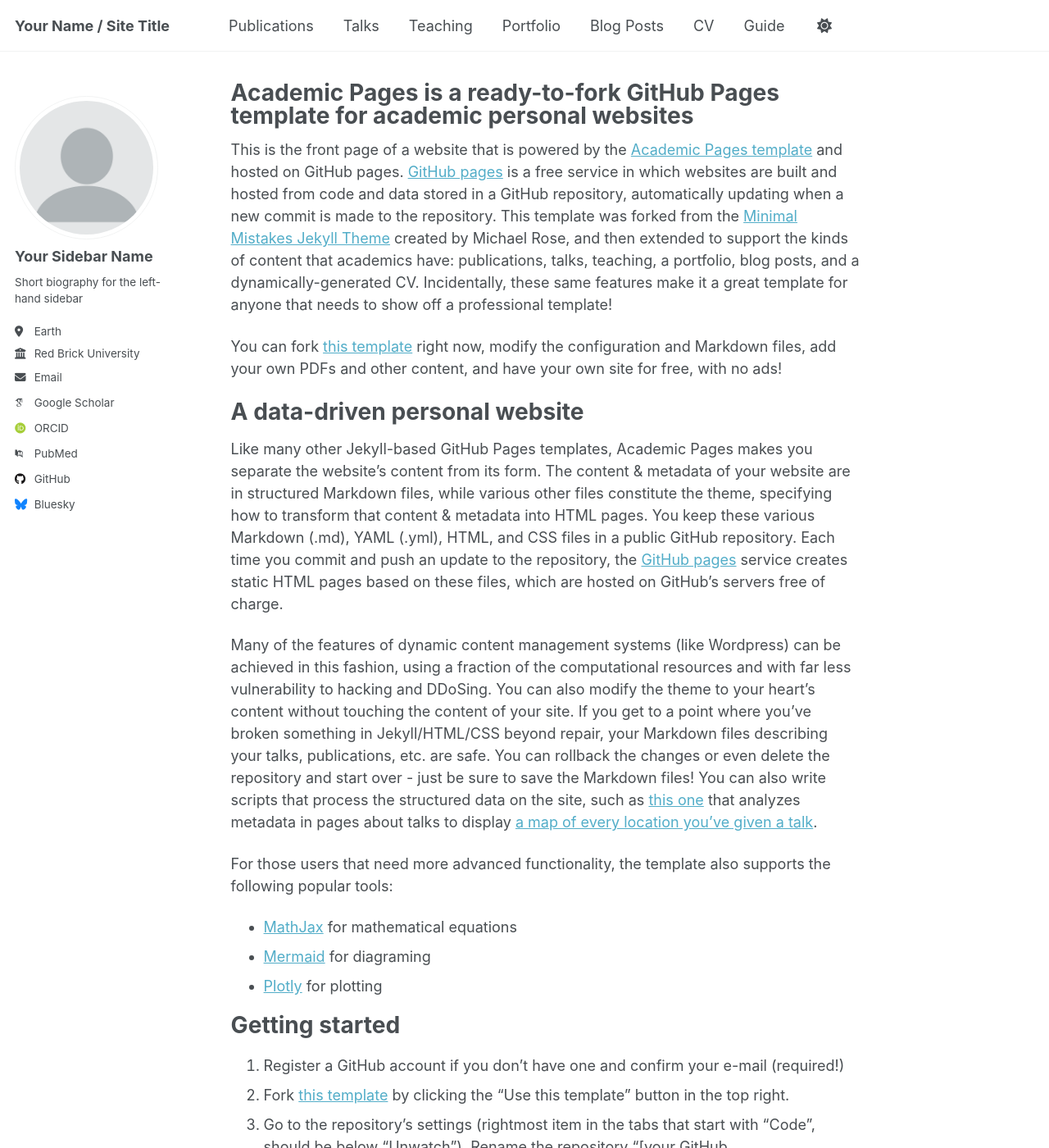
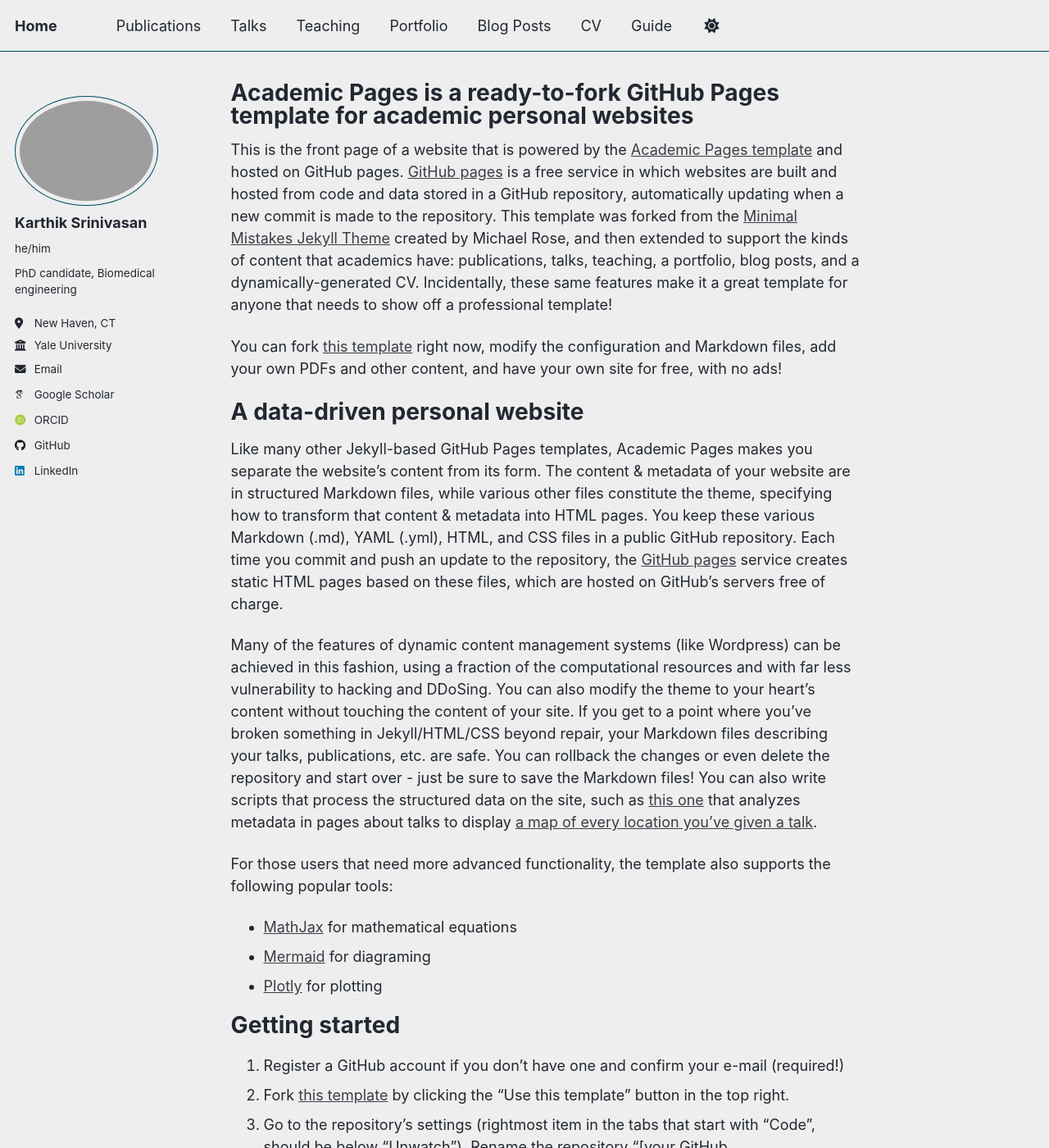
Before and after one commit to karthikvasan99/karthikvasan99.github.io, a Jekyll site: the page built from _pages/about.md, in a window 1280 px wide and 1400 px high. Shown: the whole window at 82% size. Built offline with Jekyll 4.4.1, drawn with Linux system fonts in a browser that asks for light colours; some web fonts are replaced; a script that is not in the unit is left out; some of the changed text lies outside the part shown.

Commit message:
Update personal information in _config.yml

```diff
--- a/_config.yml
+++ b/_config.yml
@@ -8,12 +8,12 @@
 
 # Basic Site Settings
 locale                   : "en-US"
-site_theme               : "default" # Currently available options are "default", "air"
-title                    : "Your Name / Site Title"
+site_theme               : "air" # Currently available options are "default", "air"
+title                    : "Home"
 title_separator          : "-"
-name                     : &name "Your Name"
-description              : &description "Your Name's academic portfolio"   # Update this with a general description of your site, this is the default if not overridden by a page
-url                      : https://academicpages.github.io # The base hostname & protocol for your site e.g. "https://[your GitHub username].github.io",
+name                     : &name "Karthik Srinivasan"
+description              : &description "Karthik's academic portfolio"   # Update this with a general description of your site, this is the default if not overridden by a page
+url                      : https://karthikvasan99.github.io # The base hostname & protocol for your site e.g. "https://[your GitHub username].github.io",
                                                            # or if you already have some other page hosted on Github then use "https://[your GitHub username].github.io/[Your Repo Name]"
 baseurl                  : "" # the subpath of your site, e.g. "/blog"
 repository               : "academicpages/academicpages.github.io"
@@ -23,24 +23,24 @@
 #               Additional customization can be done by editing /_includes/author-profile.html
 author:
   # Biographic information
-  avatar           : "profile.png"
-  name             : "Your Sidebar Name"
-  pronouns         : # example: "she/her"
-  bio              : "Short biography for the left-hand sidebar"
-  location         : "Earth"
-  employer         : "Red Brick University"
+  avatar           : "profile.jpg"
+  name             : "Karthik Srinivasan"
+  pronouns         : "he/him"
+  bio              : "PhD candidate, Biomedical engineering"
+  location         : "New Haven, CT"
+  employer         : "Yale University"
   uri              : # URL
-  email            : "none@example.org"
+  email            : "karthik.srinivasan@yale.edu"
 
   # Academic websites
   academia         : # URL
   arxiv            : # URL - Update with the correct link to your profile
-  googlescholar    : "https://scholar.google.com/citations?user=PS_CX0AAAAAJ"
+  googlescholar    : "https://scholar.google.com/citations?user=YvAGFqUAAAAJ&hl=en"
   inspire-hep      : # URL
   impactstory      : # URL
-  orcid            : "https://orcid.org/yourorcidurl"
+  orcid            : "https://orcid.org/my-orcid?orcid=0009-0008-3492-5753"
   semantic         : # URL
-  pubmed           : "https://www.ncbi.nlm.nih.gov/pubmed/?term=john+snow"
+  pubmed           : #"https://www.ncbi.nlm.nih.gov/pubmed/?term=john+snow"
   researchgate     : # URL
   scopus           : # URL
 
@@ -48,13 +48,13 @@
   bitbucket        : # Username - Update with your username on the site
   codepen          : # Username
   dribbble         : # Username
-  github           : "academicpages"
+  github           : "karthik-yale"
   kaggle           : # Username
   stackoverflow    : # User number or user number and name (i.e., use "1" or "1/jeff-atwood")
 
   # Social media
   artstation       : # Username
-  bluesky          : "bsky.app" # Replace this with you Bluesky username
+  bluesky          : #"bsky.app" # Replace this with you Bluesky username
   facebook         : # Username
   flickr           : # Username
   foursquare       : # Username
@@ -63,7 +63,7 @@
   keybase          : # Username
   instagram        : # Username
   lastfm           : # Username
-  linkedin         : # Username
+  linkedin         : karthikvasan99
   mastodon         : # URL
   medium           : # URL
   pinterest        : # Username
@@ -78,6 +78,7 @@
   xing             : # Username
   youtube          : # Username
   zhihu            : # Username
+  chess            : karthikvasan99s
 
 # Publication Category - The following the list of publication categories and their headings
 publication_category:
```
